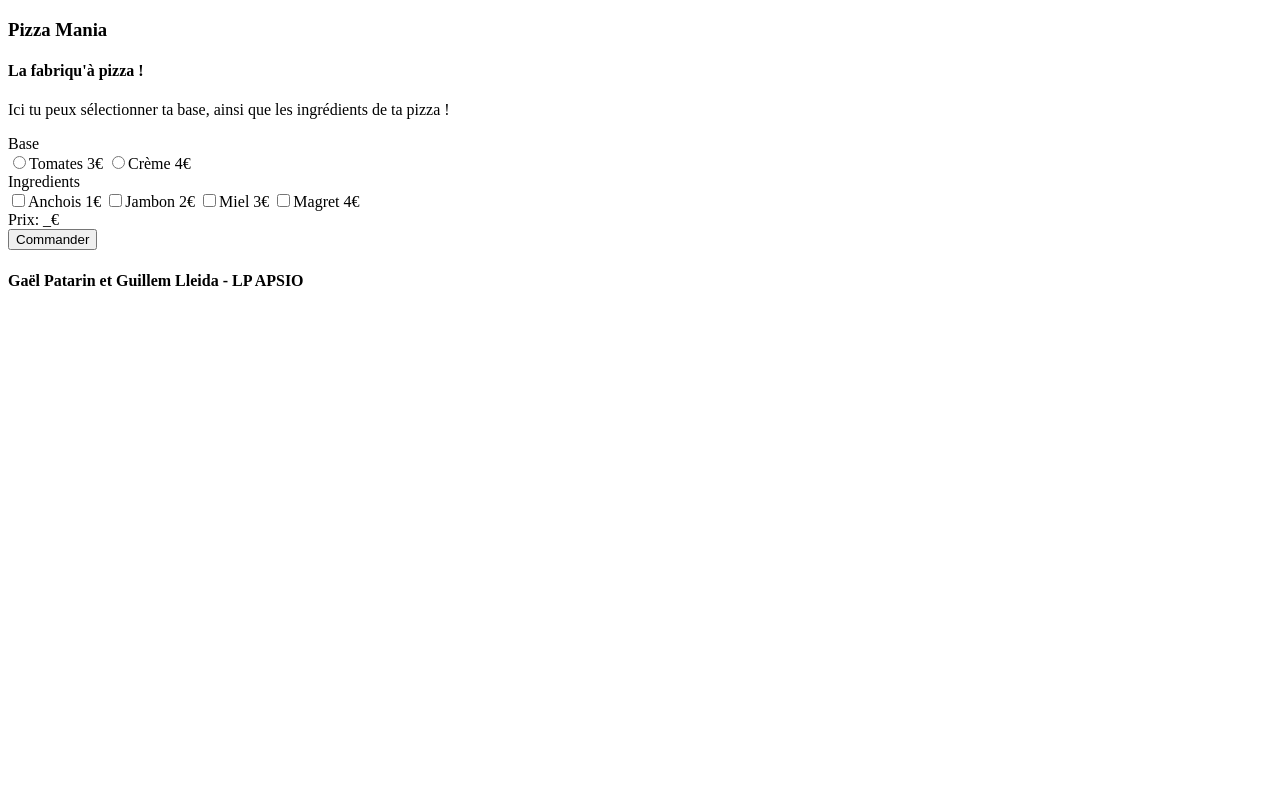
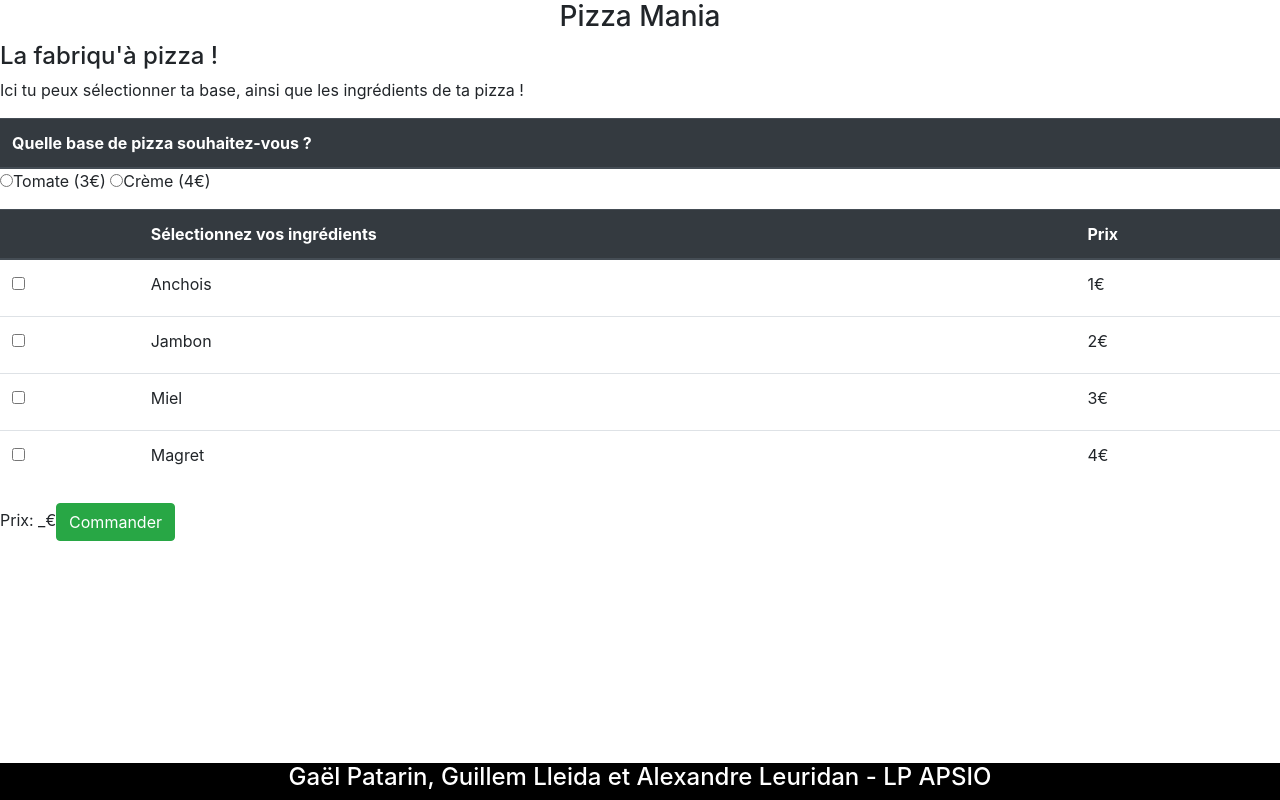
Before and after one commit to lanaflonPerso/pizzamania, an Angular app: page /fabrik in a window 1280 px wide. Built offline with nearby package versions, Linux system fonts and the light colour scheme.

Commit message:
Debut CSS accueil et fabrik

```diff
--- a/src/app/accueil/accueil.component.html
+++ b/src/app/accueil/accueil.component.html
@@ -1,5 +1,26 @@
 <h4>Accueil</h4>
 
-<a href="fabrik">La fabriqu'à pizza</a>
-<a href="favorite">Votre préférée</a>
-<a href="carte">T'a pa l'choix c'est la carte</a>
+<div class="card" style="width: 18rem;">
+    <img class="card-img-top" src="..." alt="Card image cap">
+    <div class="card-body">
+        <h5 class="card-title">La fabriqu'à pizza</h5>
+        <p class="card-text">Choisissez vos ingrédients et créez la pizza de vos rêves !</p>
+        <a href="fabrik" class="btn btn-primary">Je veux la créer</a>
+    </div>
+</div>
+<div class="card" style="width: 18rem;">
+    <img class="card-img-top" src="..." alt="Card image cap">
+    <div class="card-body">
+        <h5 class="card-title">Votre préférée</h5>
+        <p class="card-text">Votre pizza préférée !</p>
+        <a href="favorite" class="btn btn-primary">Je la choisis !</a>
+    </div>
+</div>
+<div class="card" style="width: 18rem;">
+    <img class="card-img-top" src="..." alt="Card image cap">
+    <div class="card-body">
+        <h5 class="card-title">La carte</h5>
+        <p class="card-text">Sélectionne votre ou vos pizzas sur la carte</p>
+        <a href="carte" class="btn btn-primary">J'accède au menu</a>
+    </div>
+</div>
--- a/src/app/app.component.css
+++ b/src/app/app.component.css
@@ -0,0 +1,13 @@
+footer{
+    background-color: black;
+    color: white;
+    font-weight: bold;
+    position: absolute;
+    bottom: 0;
+    width: 100%;
+    text-align: center;
+}
+
+header{
+    text-align: center;
+}
--- a/src/app/app.component.html
+++ b/src/app/app.component.html
@@ -5,5 +5,5 @@
 <router-outlet></router-outlet>
 
 <footer>
-  <h4>Gaël Patarin et Guillem Lleida - LP APSIO</h4>
+  <h4>Gaël Patarin, Guillem Lleida et Alexandre Leuridan - LP APSIO</h4>
 </footer>
--- a/src/app/fabrique-pizza/fabrique-pizza.component.html
+++ b/src/app/fabrique-pizza/fabrique-pizza.component.html
@@ -2,19 +2,55 @@
 <p>Ici tu peux sélectionner ta base, ainsi que les ingrédients de ta pizza !</p>
 
 <form>
-  <a>Base</a><br>
 
-  <input type="radio" name="base" />Tomates 3€
-  <input type="radio" name="base" />Crème 4€
+  <table class="table">
+    <thead class="thead-dark">
+      <tr>
+        <th scope="col">Quelle base de pizza souhaitez-vous ?</th>
+      </tr>
+    </thead>
+    <tbody>
+      <tr>
+        <input type="radio" name="base">Tomate (3€)
+        <input type="radio" name="base">Crème (4€)
+      </tr>
+    </tbody>
+  </table>
 
-  <br><a>Ingredients</a><br>
-  <input type="checkbox" name="ingredients" />Anchois 1€
-  <input type="checkbox" name="ingredients" />Jambon 2€
-  <input type="checkbox" name="ingredients" />Miel 3€
-  <input type="checkbox" name="ingredients" />Magret 4€
+  <table class="table">
+      <thead class="thead-dark">
+        <tr>
+          <th scope="col"></th>
+          <th scope="col">Sélectionnez vos ingrédients</th>
+          <th scope="col">Prix</th>
+        </tr>
+      </thead>
+      <tbody>
+        <tr>
+          <td><input id="anchois" type="checkbox" name="ingredients" /></td>
+          <td><label for="anchois" >Anchois</label></td>
+          <td><label for="anchois" >1€</label></td>
+        </tr>
+        <tr>
+            <td><input id="jambon" type="checkbox" name="ingredients" /></td>
+            <td><label for="jambon" >Jambon</label></td>
+            <td><label for="jambon" >2€</label></td>
+        </tr>
+        <tr>
+            <td><input id="miel" type="checkbox" name="ingredients" /></td>
+            <td><label for="miel" >Miel</label></td>
+            <td><label for="miel" >3€</label></td>
+        </tr>
+        <tr>
+            <td><input id="magret" type="checkbox" name="ingredients" /></td>
+            <td><label for="magret" >Magret</label></td>
+            <td><label for="magert" >4€</label></td>
+        </tr>
+      </tbody>
+    </table>
 
-  <br><a>Prix: _€</a><br>
-
-  <button routerLink="/commande">Commander</button>
-
+    <div>
+      <a>Prix: _€</a>
+      <button class="btn btn-success" routerLink="/commande">Commander</button>
+    </div>
 </form>
--- a/src/index.html
+++ b/src/index.html
@@ -6,6 +6,7 @@
   <base href="/">
   <meta name="viewport" content="width=device-width, initial-scale=1">
   <link rel="icon" type="image/x-icon" href="favicon.ico">
+  <link rel="stylesheet" href="https://stackpath.bootstrapcdn.com/bootstrap/4.4.1/css/bootstrap.min.css" integrity="sha384-Vkoo8x4CGsO3+Hhxv8T/Q5PaXtkKtu6ug5TOeNV6gBiFeWPGFN9MuhOf23Q9Ifjh" crossorigin="anonymous">
 </head>
 <body>
   <app-root></app-root>
```
